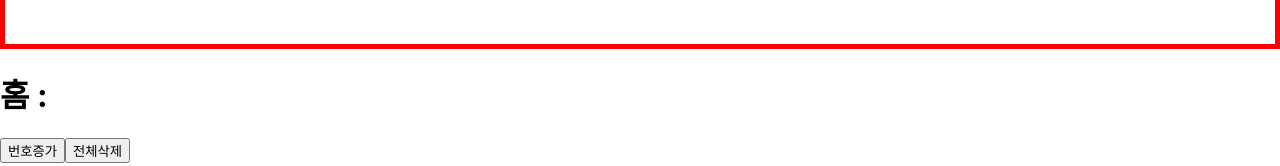
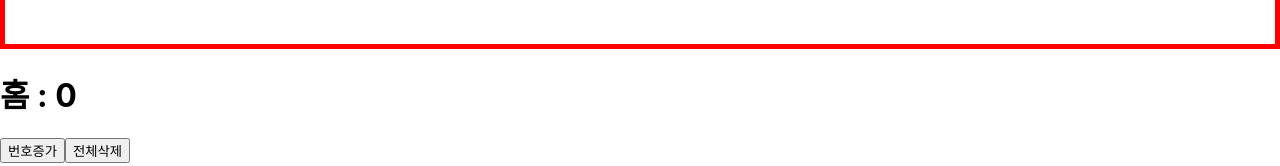
Before and after one commit to ckswns879/my-app, a React (Create React App) app: page / in a window 1280 px wide. Shown: the part 261-427 px from the top of the page. Built offline with nearby package versions, Linux system fonts and the light colour scheme.

Commit message:
feat: props(변수,함수 passing하기)

```diff
--- a/src/pages/HomePage.js
+++ b/src/pages/HomePage.js
@@ -8,7 +8,7 @@ const HomePage = () => {
 
 // http요청 (fetch, axios(다운))
 const [boards, setBoards] = useState([]);
-
+const [number, setNumber] = useState(0);
 // 빈 배열은 최초 한번만 실행
 useEffect(() => {
 // 다운로드가정  = fetch(),axios(), ajax()
@@ -21,12 +21,16 @@ let data = [
 setBoards([...data]);
 },[]);
 
+useEffect(() => {
+    setNumber(0);
+},[]);
+
 // props // boards={boards}  {boards}는 상태 데이터만가능
 // setboards 함수를 패싱해서 자식(Home.js)에게넘김
     return (
         <div>
             <Header />
-            <Home boards={boards} setBoards={setBoards} />
+            <Home boards={boards} setBoards={setBoards} number={number} setNumber={setNumber}/>
             <Footer />
         </div>
     );
```
